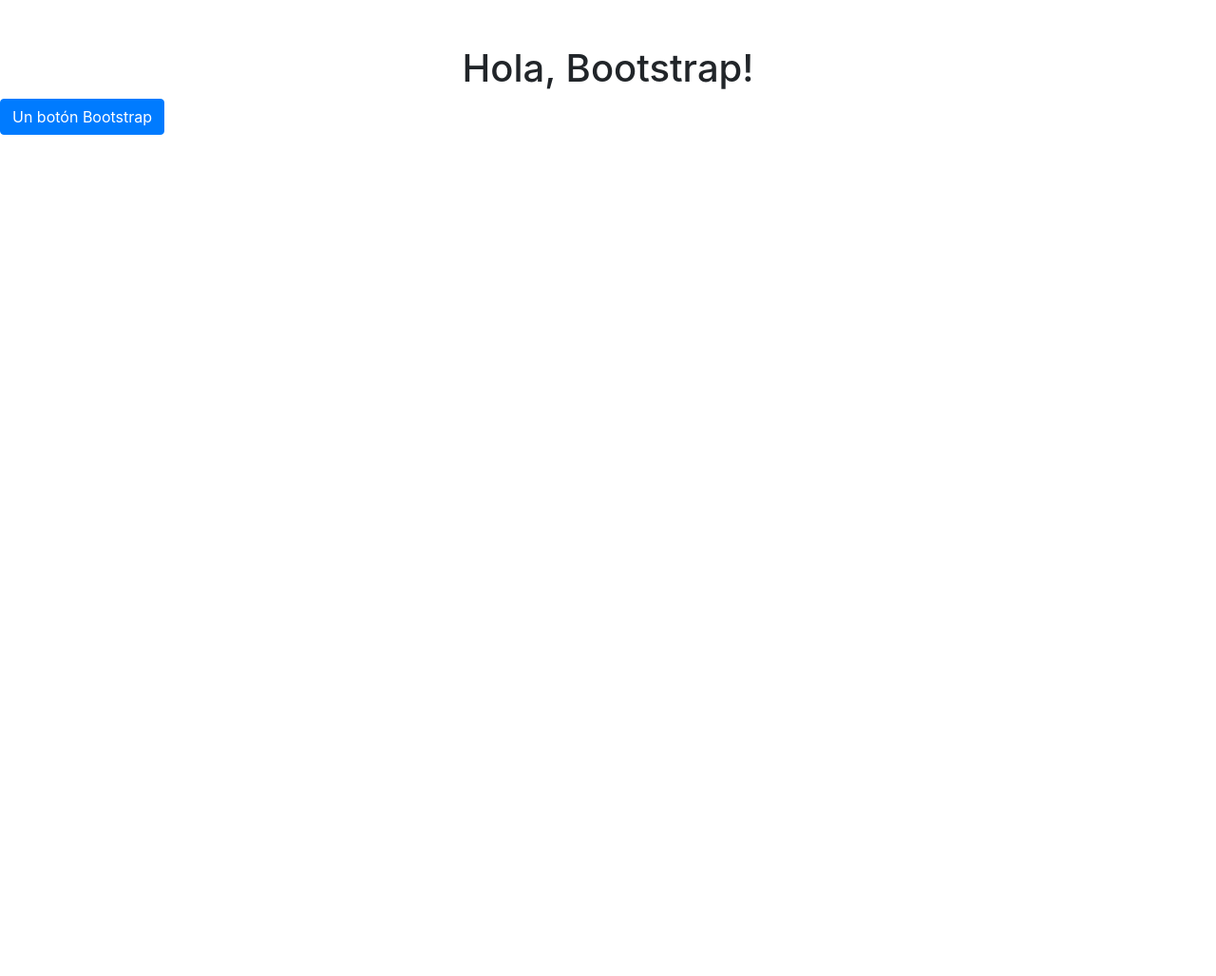
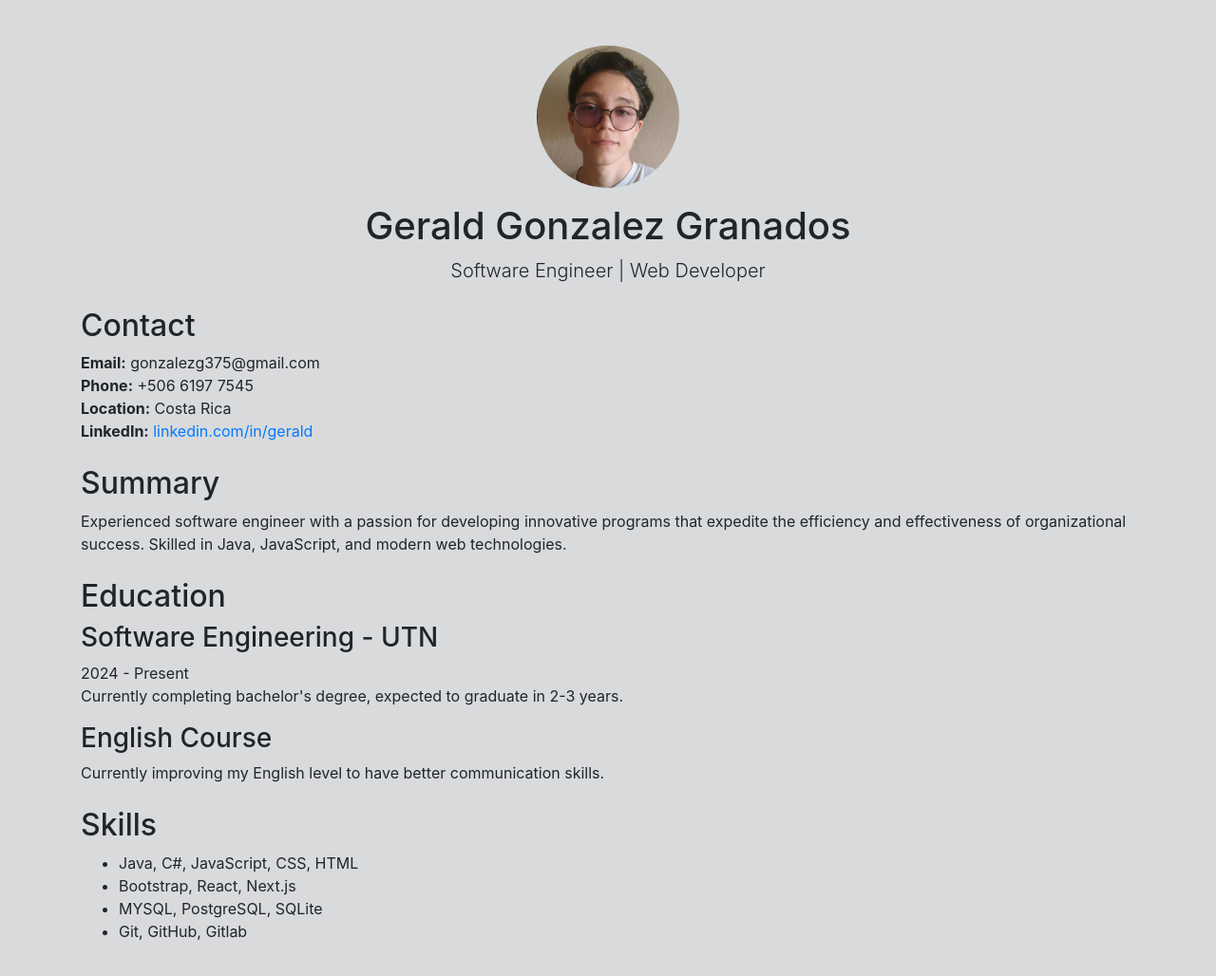
Before and after one commit to Gerald-JGG/Workshops-ISW, a plain HTML site: page workshop2/index.html in a window 1280 px wide. Shown: the whole page at 95% size. Before the commit the page ends 800 px from the top, so only its background shows below. Drawn offline with Linux system fonts and the light colour scheme.

Commit message:
Implement code changes to have my personal info like images or links

```diff
--- a/workshop2/index.html
+++ b/workshop2/index.html
@@ -1,15 +1,72 @@
 <!DOCTYPE html>
 <html lang="en">
+
 <head>
-    <meta charset="UTF-8">
-    <meta name="viewport" content="width=device-width, initial-scale=1.0">
-    <title>Document</title>
-    <link href="css/bootstrap.min.css" rel="stylesheet" />
+  <meta charset="UTF-8" />
+  <meta name="viewport" content="width=device-width, initial-scale=1" />
+  <title>Gerald CV</title>
+  <link href="css/bootstrap.min.css" rel="stylesheet" />
+  <style>
+    body {
+      background-color: #d9dadc;
+    }
+    .profile-pic {
+      max-width: 150px;
+      border-radius: 50%;
+      object-fit: cover;
+    }
+  </style>
 </head>
+
 <body>
-    <h1 class="text-center mt-5">Hola, Bootstrap!</h1>
-    <button class="btn btn-primary">Un botón Bootstrap</button>
+  <main class="container my-5">
+    <header class="text-center mb-4">
+      <img src="img/profilepic.jpeg" alt="Gerald's Photo" class="profile-pic mb-3" />
+      <h1>Gerald Gonzalez Granados</h1>
+      <p class="lead">Software Engineer | Web Developer</p>
+    </header>
 
-    <script src="js/bootstrap.bundle.min.js"></script>
+    <section aria-label="Contact Information" class="mb-4">
+      <h2>Contact</h2>
+      <ul class="list-unstyled">
+        <li><strong>Email:</strong> gonzalezg375@gmail.com</li>
+        <li><strong>Phone:</strong> +506 6197 7545</li>
+        <li><strong>Location:</strong> Costa Rica</li>
+        <li><strong>LinkedIn:</strong> <a href="https://linkedin.com/in/gerald-granados" target="_blank" rel="noopener noreferrer">linkedin.com/in/gerald</a></li>
+      </ul>
+    </section>
+
+    <section aria-label="Professional Summary" class="mb-4">
+      <h2>Summary</h2>
+      <p>
+        Experienced software engineer with a passion for developing innovative programs that expedite the efficiency and effectiveness of organizational success. Skilled in Java, JavaScript, and modern web technologies.
+      </p>
+    </section>
+
+    <section aria-label="Education" class="mb-4">
+      <h2>Education</h2>
+      <article>
+        <h3>Software Engineering - UTN</h3>
+        <time datetime="2024-01">2024 - Present</time>
+        <p>Currently completing bachelor's degree, expected to graduate in 2-3 years.</p>
+      </article>
+      <article>
+        <h3>English Course</h3>
+        <p>Currently improving my English level to have better communication skills.</p>
+      </article>
+    </section>
+
+    <section aria-label="Skills" class="mb-4">
+      <h2>Skills</h2>
+      <ul>
+        <li>Java, C#, JavaScript, CSS, HTML</li>
+        <li>Bootstrap, React, Next.js</li>
+        <li>MYSQL, PostgreSQL, SQLite</li>
+        <li>Git, GitHub, Gitlab</li>
+      </ul>
+    </section>
+  </main>
+
+  <script src="js/bootstrap.bundle.min.js"></script>
 </body>
 </html>
```
Also changed, not shown: workshop2/img/profilepic.jpeg (added).
